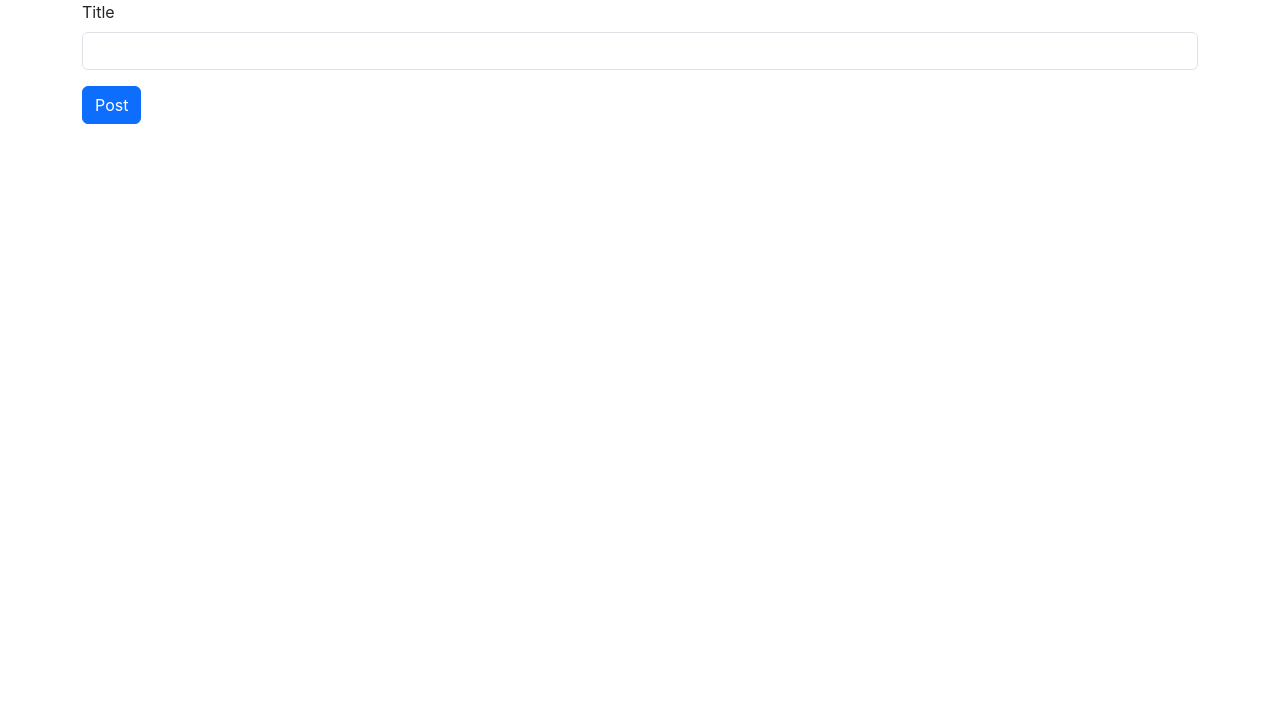
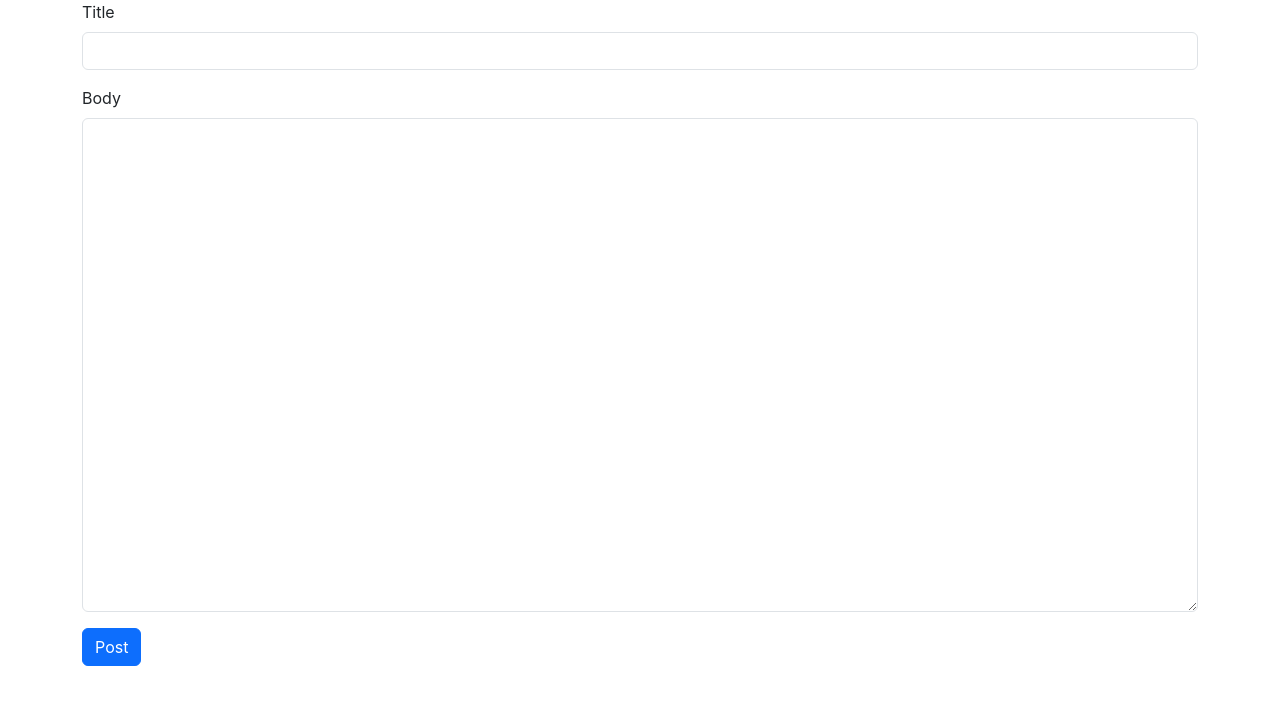
Before and after one commit to ji-eun-moon/mini-project, a React (Create React App) app in the folder react-blog-list/: page / in a window 1280 px wide. Shown: the top 704 px of the page. Built offline with nearby package versions, Linux system fonts and the light colour scheme; the HTML template or start-up script is replaced by a standard one.

Commit message:
[react-blog-list] 블로그 생성 폼 만들기

```diff
--- /dev/null
+++ b/react-blog-list/db.json
@@ -0,0 +1,9 @@
+{
+  "posts": [
+    {
+      "title": "hello",
+      "body": "hello world!",
+      "id": 1
+    }
+  ]
+}
--- a/react-blog-list/package.json
+++ b/react-blog-list/package.json
@@ -6,12 +6,15 @@
     "@testing-library/jest-dom": "^5.17.0",
     "@testing-library/react": "^13.4.0",
     "@testing-library/user-event": "^13.5.0",
+    "axios": "^1.4.0",
+    "json-server": "^0.17.3",
     "react": "^18.2.0",
     "react-dom": "^18.2.0",
     "react-scripts": "5.0.1",
     "web-vitals": "^2.1.4"
   },
   "scripts": {
+    "db": "json-server --watch db.json --port 3001",
     "start": "react-scripts start",
     "build": "react-scripts build",
     "test": "react-scripts test",
--- a/react-blog-list/src/App.jsx
+++ b/react-blog-list/src/App.jsx
@@ -1,8 +1,19 @@
 import React from 'react'
 import { useState } from 'react';
 
+import axios from 'axios';
+
 function App() {
   const [title, setTitle] = useState('');
+  const [body, setBody] = useState('');
+
+  const onSubmit = () => {
+    axios.post('http://localhost:3001/posts', {
+      title: title,
+      body: body
+    })
+  }
+
   return (
     <div className='container'>
       <div className='mb-3'>
@@ -15,7 +26,21 @@ function App() {
           }}
         />
       </div>
-      <button className='btn btn-primary'>Post</button>
+      <div className='mb-3'>
+        <label className='form-label'>Body</label>
+        <textarea
+          className='form-control'
+          value={body}
+          onChange={(event) => {
+            setBody(event.target.value)
+          }}
+          rows={20}
+        />
+      </div>
+      <button
+          className='btn btn-primary'
+          onClick={onSubmit}
+          >Post</button>
     </div>
   )
 }
```
Also changed, not shown: 2 other files (tests, documents, lock files or other folders).
